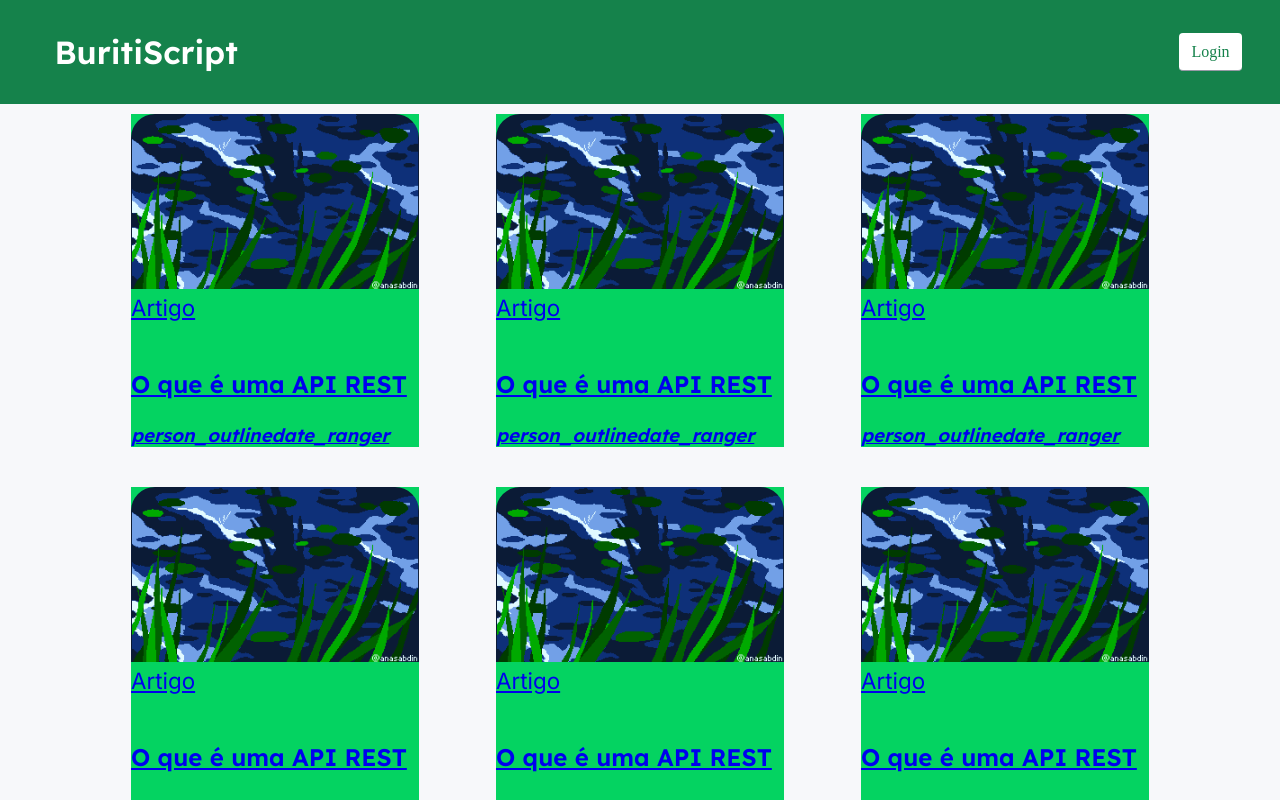
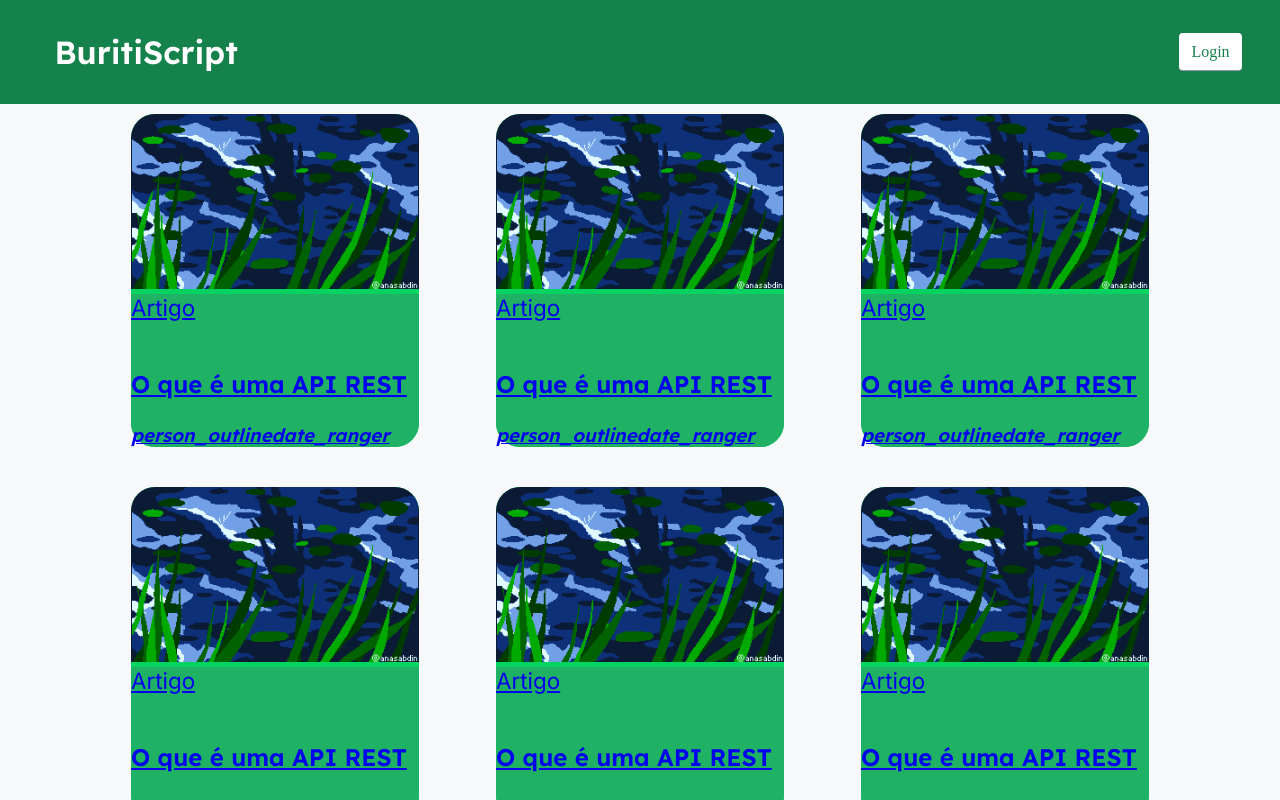
Before and after one commit to BuritiScript/buritiscript-frontend, a Next.js app: page / in a window 1280 px wide. Built offline with nearby package versions, Linux system fonts and the light colour scheme.

Commit message:
consertado border-radius dos cards

```diff
--- a/src/components/Card/index.tsx
+++ b/src/components/Card/index.tsx
@@ -6,25 +6,25 @@ type CardDetails = {
 export default function Card() {
   return (
     <article className={styles.cardContainer}>
-      <div className={styles.container}>
+
       <div className={styles.cardHeader}>
-          <img className={styles.imageCard} src="8BlueLilliesDone.gif" />
+        <img className={styles.cardImage} src="8BlueLilliesDone.gif" />
       </div>
       <div className={styles.cardBody}>
         <a href="#">
-            <div className={styles.typeCard}>Artigo</div>
-            <h2 className={styles.titleCard} >O que é uma API REST</h2>
-            <footer className={styles.footerCard}>
-              <h5 >
+          <div className={styles.cardType}>Artigo</div>
+          <h2 className={styles.cardTitle} >O que é uma API REST</h2>
+          <footer className={styles.cardfooter}>
+            <h5>
               <i >person_outline</i>
               <span ></span>
               <i >date_ranger</i>
-                <span className={styles.dateCard} ></span>
+              <span className={styles.cardDate} ></span>
             </h5>
           </footer>
         </a>
       </div>
-      </div>
+
     </article>
   );
 }
--- a/src/components/Card/styles.module.scss
+++ b/src/components/Card/styles.module.scss
@@ -5,19 +5,24 @@
   padding: 40px 0;
   margin: 10px;
 
-
   background: var(--green-500);
 
   padding: 0px;
 
   margin-bottom: 30px;
   font-size: 1.4rem; /* 14px */
+  border-radius: 24px;
+  .cardHeader {
+    .cardImage {
+      max-height: 175px;
+      padding: auto;
+      width: 100%;
+      border-radius: 24px 24px 0 0;
+    }
+  }
+  .cardBody {
+    border-radius: 0% 0% 24px 24px;
+	  background-color: #1FB264;
 
-  .imageCard {
-    max-height: 175px;
-  	padding: auto;
-  	width: 100%;
-  	border-radius: 24px 24px 0% 0%;
   }
-
 }
```
Lines whose indentation alone changed are shown as unchanged.
